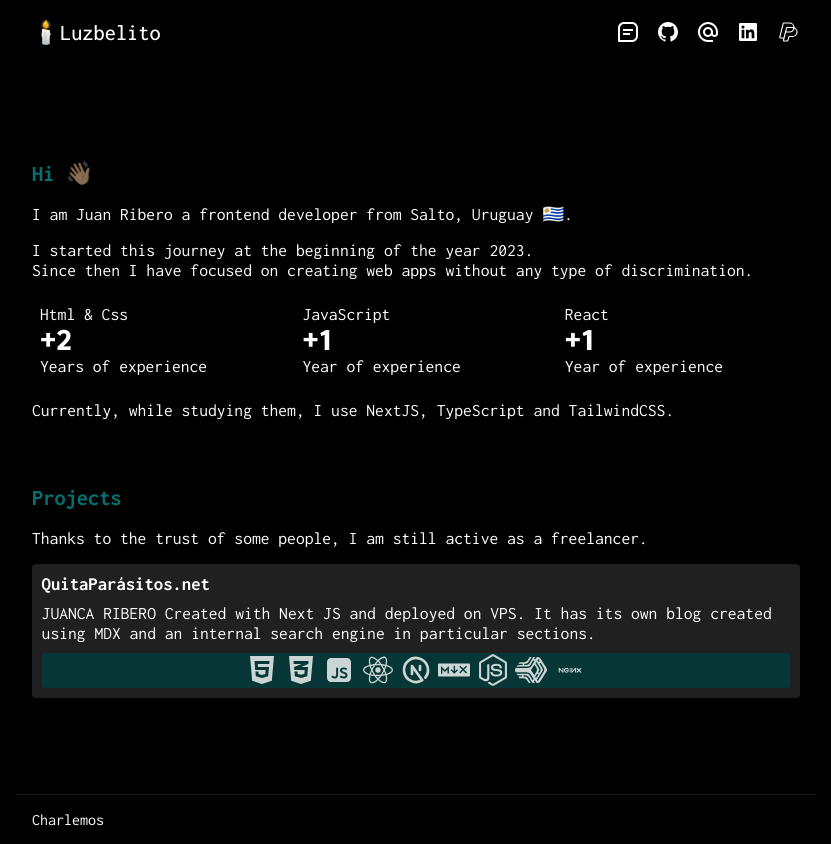
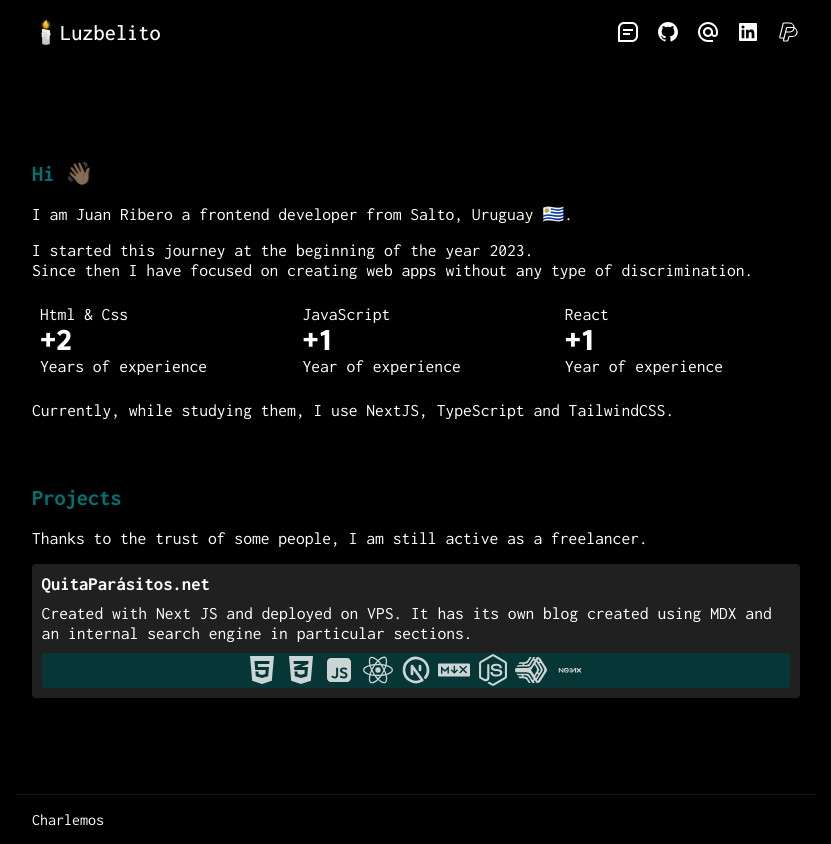
Before and after one commit to riberojuanca/juancaribero, a Next.js app: page / in a window 1280 px wide. Shown: the whole page, without its empty margins (224-1055 px from the left). Built offline with nearby package versions, Linux system fonts and the light colour scheme.

Commit message:
Edit ProjectCard

```diff
--- a/components/ProjectCard.jsx
+++ b/components/ProjectCard.jsx
@@ -19,9 +19,8 @@ function ProjectCard() {
       <div className={styles.texts}>
         <h3>QuitaParásitos.net</h3>
         <p>
-          JUANCA RIBERO Created with Next JS and deployed on VPS. It has its own
-          blog created using MDX and an internal search engine in particular
-          sections.
+          Created with Next JS and deployed on VPS. It has its own blog created
+          using MDX and an internal search engine in particular sections.
         </p>
         <div className={styles.skills}>
           <FaHtml5 />
```
